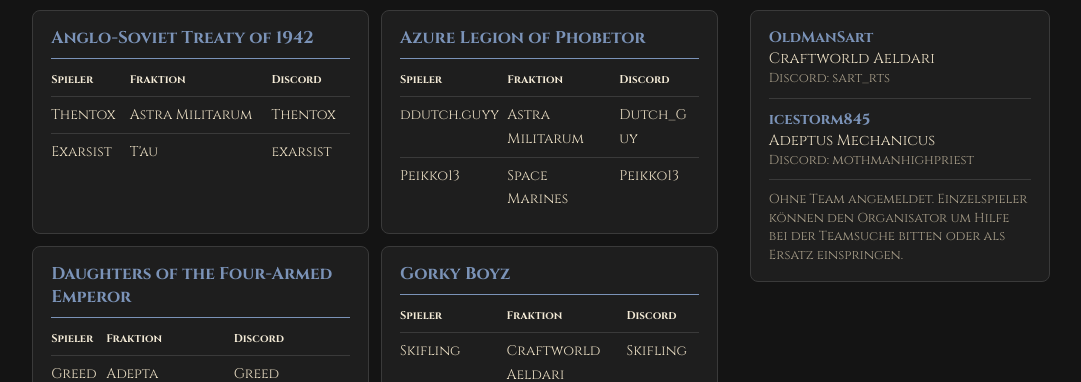
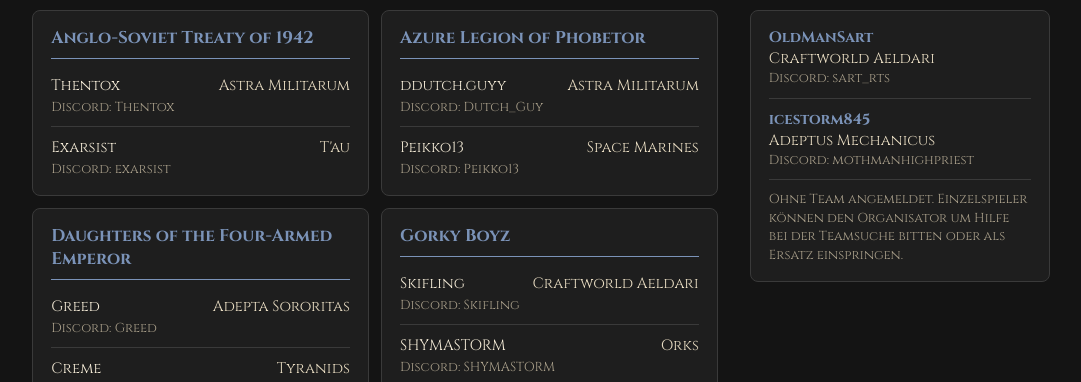
Before and after one commit to D4rkM3ll3x/Forgotten-Artifacts-Tournament, a plain HTML site: page de/index.html in a window 1280 px wide. Both pictures are taken after a click on the link "Teams". Shown: the part 418-800 px from the top of the page, without its empty margins (99-1180 px from the left). Drawn offline with Linux system fonts and the light colour scheme.

Commit message:
Teams: list players instead of a 3-column table so names never break mid-word
Co-Authored-By: Claude Opus 5.5 <noreply@anthropic.com>
Claude-Session: https://claude.ai/code/session_01MTEmfJd2Xft61ExxUoptCr

```diff
--- a/app.js
+++ b/app.js
@@ -56,7 +56,7 @@ R.forEach(ms=>{
 });
 // registered teams and solo players
 const real=Object.keys(T).filter(k=>!T[k].ph);
-document.getElementById('teams').innerHTML=real.slice().sort((x,y)=>T[x].n.localeCompare(T[y].n)).map(k=>`<div class="box tcard"><h4>${nm(k)}</h4><table><thead><tr><th>${L.thPlayer}</th><th>${L.thFaction}</th><th>${L.thDiscord}</th></tr></thead><tbody>${T[k].p.map(x=>`<tr><td>${esc(x[0])}</td><td>${optF(x[1])}</td><td class="dc">${opt(x[2])}</td></tr>`).join('')}</tbody></table></div>`).join('');
+document.getElementById('teams').innerHTML=real.slice().sort((x,y)=>T[x].n.localeCompare(T[y].n)).map(k=>`<div class="box tcard"><h4>${nm(k)}</h4><ul class="pl">${T[k].p.map(x=>`<li><span class="pn">${esc(x[0])}</span><span class="pf">${optF(x[1])}</span><span class="pd">${L.discord}: ${opt(x[2])}</span></li>`).join('')}</ul></div>`).join('');
 document.getElementById('tcount').textContent=real.length;
 document.getElementById('scount').textContent=S.length;
 document.getElementById('solo').innerHTML=S.length?S.map(x=>`<li><b>${esc(x[0])}</b>${x[3]?` <span class="tag">${esc(x[3])}</span>`:''}<span class="sf">${optF(x[1])}</span><span class="sd">${L.discord}: ${opt(x[2])}</span></li>`).join(''):`<li class="sd">${L.soloEmpty}</li>`;
--- a/de/index.html
+++ b/de/index.html
@@ -179,7 +179,12 @@ footer{padding:8mm 4mm}
 .tcard th,.tcard td{padding:6px 8px 6px 0;border-bottom:1px solid var(--edge)}
 .tcard th{font-size:11px;color:var(--head);font-weight:700}
 .tcard tr:last-child td{border-bottom:0}
-.tcard .dc{overflow-wrap:anywhere}
+.tcard .pl{list-style:none;margin:0;padding:0}
+.tcard .pl li{display:grid;grid-template-columns:auto minmax(0,1fr);gap:2px 14px;align-items:baseline;margin:0;padding:10px 0;border-bottom:1px solid var(--edge);font-size:15px;line-height:1.4}
+.tcard .pl li:last-child{border-bottom:0;padding-bottom:0}
+.tcard .pn{color:var(--head);overflow-wrap:anywhere}
+.tcard .pf{text-align:end}
+.tcard .pd{grid-column:1/-1;font-size:13px;color:var(--mute);overflow-wrap:anywhere}
 .tcard h4{padding-bottom:8px;border-bottom:1px solid var(--steel);color:var(--steel);font-weight:700}
 #v-teams .tag{color:var(--steel);border-color:var(--steel)}
 .tlay{display:grid;grid-template-columns:minmax(0,1fr) 300px;gap:32px;align-items:start}
```
Also changed, not shown: index.html (+6 -1 lines), ru/index.html (+6 -1 lines).
